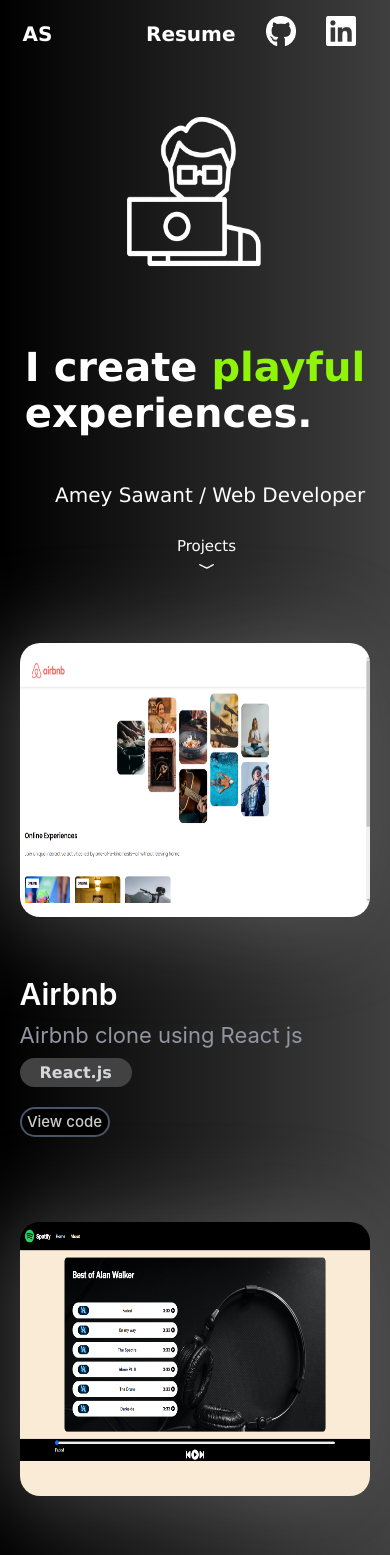
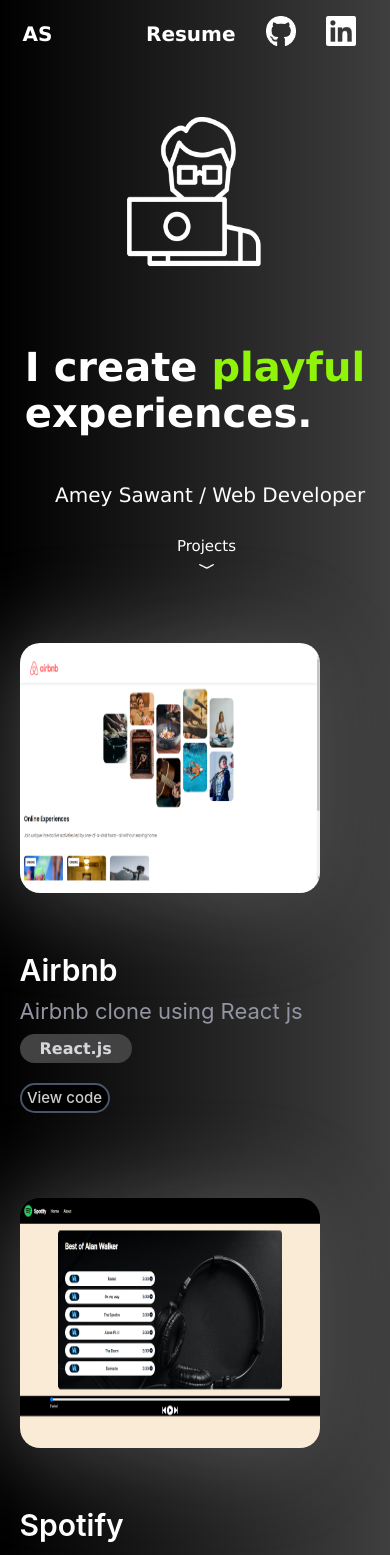
Before and after one commit to ameys28/Portfolio-website, a React (Create React App) app: page / in a window 390 px wide. Shown: the top 1555 px of the page. Built offline with nearby package versions, Linux system fonts and the light colour scheme.

Commit message:
made responsive

```diff
--- a/src/App.css
+++ b/src/App.css
@@ -323,8 +323,8 @@
   align-items: flex-start;
 }
 .project-image {
-  height: 274px;
-  width: 350px;
+  height: 250px;
+  width: 300px;
   margin: 30px 0px;
 }
 .about {
```
